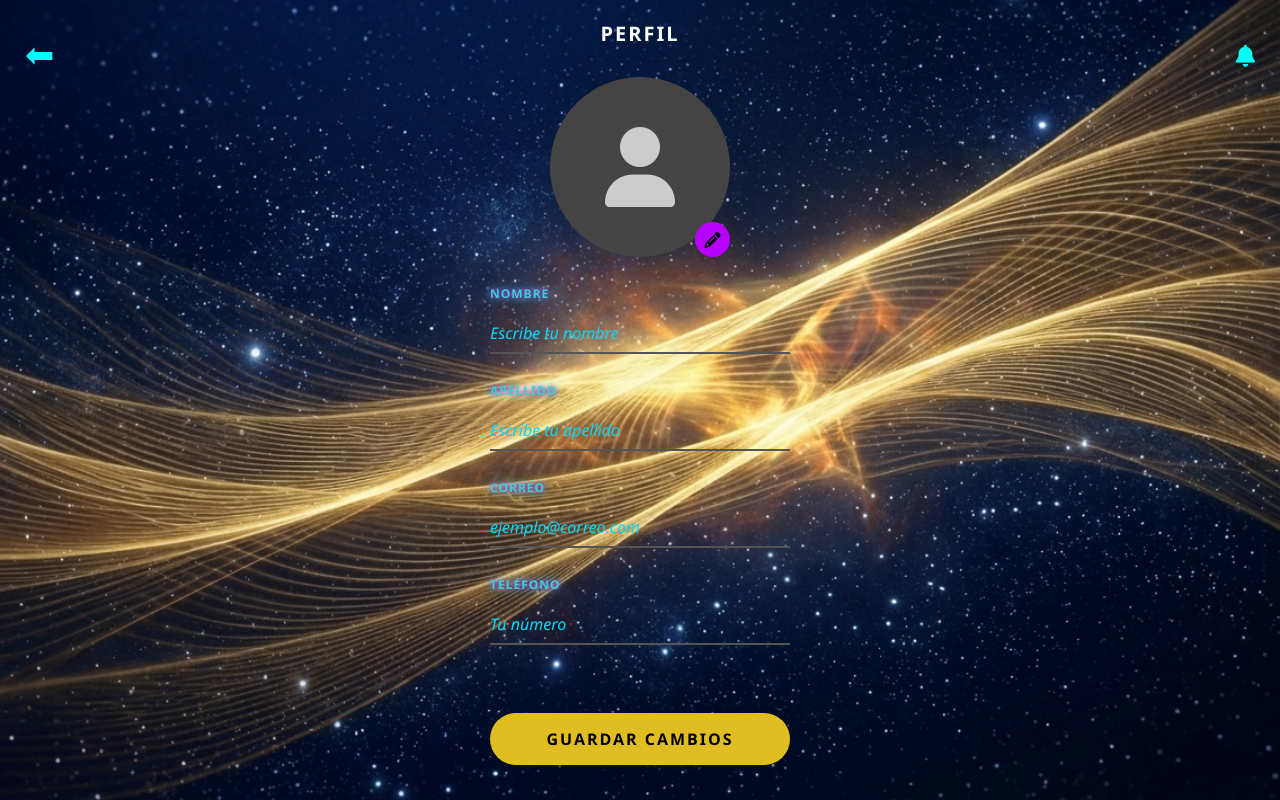
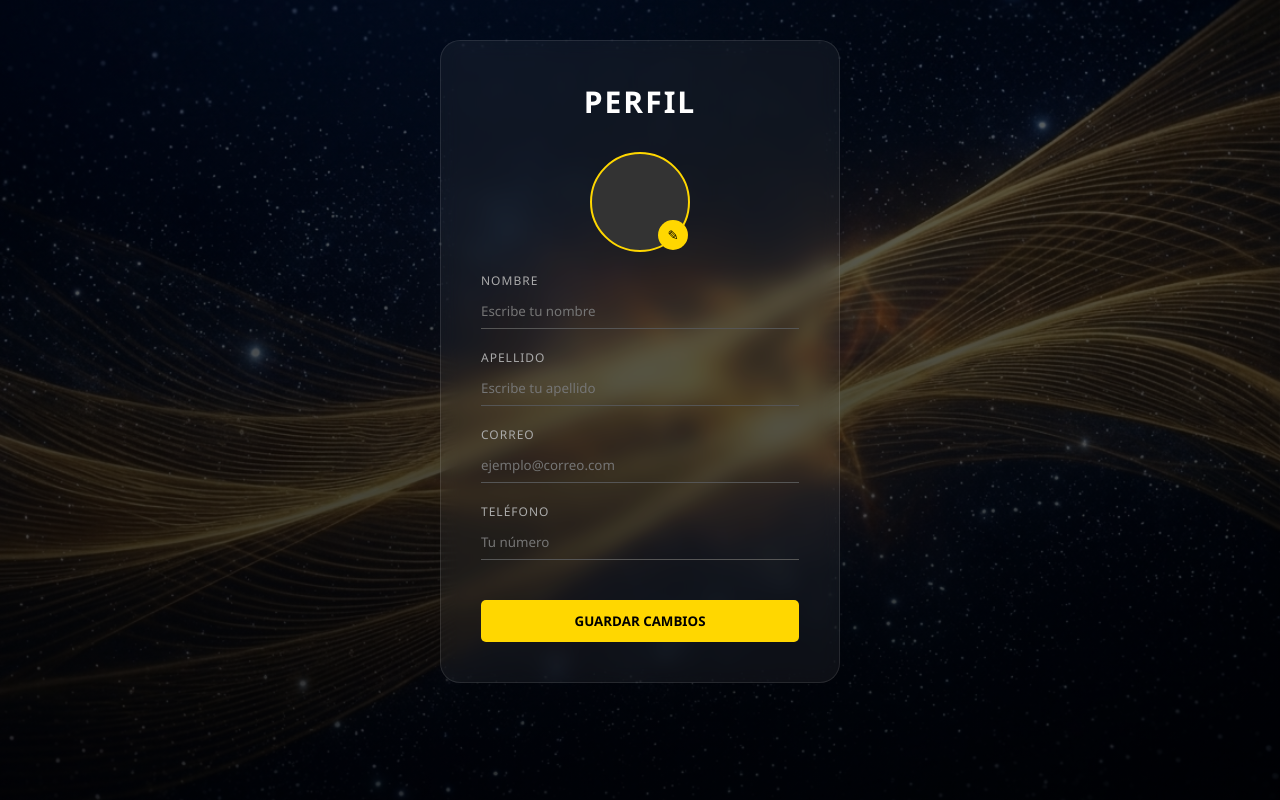
Before and after one commit to duberandresurbano-tech/PlanClub, a Flask app: page /perfil in a window 1280 px wide. Run offline with Flask 3, Linux system fonts and the light colour scheme.

Commit message:
szss
szss

```diff
--- a/backend/app/static/css/perfil.css
+++ b/backend/app/static/css/perfil.css
@@ -1,221 +1,138 @@
 * { margin: 0; padding: 0; box-sizing: border-box; font-family: 'Segoe UI', sans-serif; }
 
 body {
-    background-color: #000000; /* Usa -color para no pisar la imagen */
-    background-image: url('../img/fondo.png');
+    margin: 0;
+    color: white;
+    display: flex;
+    flex-direction: column;
+    justify-content: flex-start;
+    align-items: center;
+    text-align: center;
+    background: linear-gradient(rgba(0, 0, 0, 0.6), rgba(0, 0, 0, 0.8)), url("../IMG/fondo.png");
     background-size: cover;
     background-position: center;
     background-attachment: fixed;
-    display: flex;
-    justify-content: center;
-    align-items: flex-start;
     min-height: 100vh;
-    color: white;
-    padding: 20px 0;
+    overflow-x: hidden;
+    padding-top: 40px;
+
+}
+
+h1 {
+    margin-bottom: 30px;
+    font-size: 30px;
+    letter-spacing: 2px;
 }
 
 .field {
-    display: flex;
-    flex-direction: column;
-    gap: 10px;
-    width: 300px;
+    width: 100%;
+    max-width: 400px;
+    background: rgba(255, 255, 255, 0.05);
+    backdrop-filter: blur(10px);
+    padding: 40px;
+    border-radius: 20px;
+    border: 1px solid rgba(255, 255, 255, 0.1);
+    text-align: center;
+}
+.profile-container {
+    background: rgba(255, 255, 255, 0.05);
+    backdrop-filter: blur(10px);
+    padding: 40px;
+    border-radius: 20px;
+    border: 1px solid rgba(255, 255, 255, 0.1);
+    width: 100%;
+    max-width: 400px;
+    text-align: center;
 }
 
-.field label {
-    color: #fff;
-    font-weight: bold;
-    letter-spacing: 2px;
-    font-size: 14px;
-    text-shadow: 0 0 5px #c300ff, 0 0 10px #00ffdd;
+.avatar-placeholder {
+    width: 100px;
+    height: 100px;
+    background-color: #333; /* Color de fondo por si la imagen tarda en cargar */
+    border-radius: 50%;
+    margin: 0 auto 20px;
+    position: relative;
+    border: 2px solid #ffd700;
+
+    /* ESTO ES LO IMPORTANTE PARA QUE LA FOTO SE VEA BIEN */
+    background-size: cover;
+    background-position: center;
+    background-repeat: no-repeat;
 }
 
-.field input::placeholder {
-    color: #00d9ff;
-    font-style: italic;
+.edit-icon {
+    position: absolute;
+    bottom: 0;
+    right: 0;
+    background: #ffd700;
+    border: none;
+    border-radius: 50%;
+    width: 30px;
+    height: 30px;
+    cursor: pointer;
 }
 
-.field input:hover {
-    border-color: #1b56d4;
-    box-shadow: 0 0 10px rgb(8, 247, 255), inset 0 1px 1px rgb(255, 11, 255);
+.input-group {
+    text-align: left;
+    margin-bottom: 20px;
 }
 
-.field input:focus {
-    border-color: #bd00ff;
-    background-color: #252545;
-    box-shadow: 0 0 20px rgba(189, 0, 255, 0.8), 0 0 40px rgba(189, 0, 255, 0.4), inset 0 0 15px rgba(0, 255, 255, 0.5);
+.input-group label {
+    display: block;
+    font-size: 0.75rem;
+    color: #aaa;
+    margin-bottom: 5px;
+    letter-spacing: 1px;
 }
 
-.top-icon {
-    position: absolute;
-    top: 40px;
-    font-size: 22px;
-    color: #00fff2;
-    text-decoration: none;
-    z-index: 10;
-}
-
-.top-icon.left { left: 25px; }
-.top-icon.right { right: 25px; }
-
-.title { text-align: center; font-size: 20px; font-weight: 600; letter-spacing: 2px; margin-bottom: 30px; }
-
-.profile-pic-container {
-    width: 180px; height: 180px; border-radius: 50%;
-    background: #444; margin: 0 auto; position: relative;
-    display: flex; justify-content: center; align-items: center;
-}
-
-.profile-img-preview { width: 100%; height: 100%; border-radius: 50%; object-fit: cover; overflow: hidden; display: flex; justify-content: center; align-items: center;}
-.profile-img-preview i { font-size: 80px; color: #ccc; }
-
-.edit-photo-pencil {
-    position: absolute; right: 0px; bottom: 0px;
-    background: #b700ff; width: 35px; height: 35px;
-    border-radius: 50%; display: flex; justify-content: center;
-    align-items: center; cursor: pointer; z-index: 5;
-}
-.edit-photo-pencil i { font-size: 16px; color: black; }
-
-.user-type { display: flex; justify-content: center; margin: 35px 0; background: #333; border-radius: 25px; overflow: hidden; }
-.user-type span { flex: 1; text-align: center; padding: 12px; font-size: 15px; opacity: 0.5; }
-.user-type .active { background: #ddd; color: black; opacity: 1; font-weight: 600; }
-
-.field { margin: 28px 0; position: relative; }
-.field label { font-size: 12px; color: #37d4c7; font-weight: bold; letter-spacing: 1px;}
-.field input {
+.input-group input {
     width: 100%;
     background: transparent;
     border: none;
-    border-bottom: 2px solid #555;
-    padding: 10px 0 8px 0;
+    border-bottom: 1px solid #555;
     color: white;
-    font-size: 16px;
+    padding: 8px 0;
     outline: none;
-    transition: border-color 0.3s;
-}
-.field input:focus { border-bottom-color: #d4b737; }
-
-#notificationModal {
-    display: none;
-    position: fixed;
-    top: 0;
-    left: 0;
-    width: 100%;
-    height: 100%;
-    background: rgba(0, 0, 0, 0.8);
-    z-index: 2000;
-    justify-content: center;
-    align-items: center;
-    backdrop-filter: blur(5px);
 }
 
-.notification-content {
-    background: linear-gradient(145deg, #1a1a1a, #000);
-    border: 1px solid #d4c937;
-    padding: 40px 30px;
-    border-radius: 30px;
-    width: 85%;
-    max-width: 350px;
-    text-align: center;
-    position: relative;
-    box-shadow: 0 0 30px rgba(212, 175, 55, 0.2);
-    animation: slideUp 0.4s ease-out;
-}
-
-@keyframes slideUp {
-    from { transform: translateY(50px); opacity: 0; }
-    to { transform: translateY(0); opacity: 1; }
-}
-
-.notif-icon { font-size: 50px; color: #d4b737; margin-bottom: 20px; }
-.notification-content h3 { letter-spacing: 3px; margin-bottom: 15px; font-size: 1.2rem; }
-.notification-content p { color: #bbb; font-size: 0.9rem; line-height: 1.5; margin-bottom: 25px; }
-.notif-btn { background: #000000; color: rgb(219, 178, 41); border: none; padding: 12px 30px; border-radius: 25px; font-weight: bold; cursor: pointer; text-transform: uppercase; }
-.close-notif { position: absolute; top: 15px; right: 20px; font-size: 24px; cursor: pointer; color: #555; }
-
-.save-all-btn {
-    background-color: #e0bd21;
-    color: black;
+.save-btn {
+    width: 100%;
+    padding: 12px;
+    background: #ffd700;
     border: none;
-    padding: 15px;
-    border-radius: 30px;
-    font-weight: bold;
-    font-size: 16px;
-    cursor: pointer;
-    margin-top: 40px;
-    width: 100%;
-    text-transform: uppercase;
-    letter-spacing: 2px;
-    transition: transform 0.2s, background-color 0.2s;
-}
-.save-all-btn:active { transform: scale(0.98); background-color: #bfa030; }
-
-
-.btn-regresar {
-    padding: 10px 20px;
-    font-size: 35px;
-    background-color: #00ffff00;
-    color: #00ffff;
-    border: none;
-    border-radius: 50px;
-    cursor: pointer;
-    transition: background-color 0.3s ease;
-    position: absolute;
-    top : 20px;
-    left: 5px;
-}
-
-.btn-regresar:hover {
-    background-color: #00ffff20;
-    color: #00ffff;
-}
-
-.modal-overlay { display: none; position: fixed; top: 0; left: 0; width: 100%; height: 100%; background-color: rgba(0, 0, 0, 0.7); z-index: 1000; justify-content: center; align-items: center; }
-.modal-overlay.show { display: flex; }
-.modal-content {
-    background-color: rgba(20, 40, 24, 0);
-    backdrop-filter: blur(12px);
-    padding: 40px 20px;
-    border-radius: 40px;
-    text-align: center;
-    color: white;
-    position: relative;
-    width: 90%;
-    max-width: 380px;
-    border: 2px solid #bd00ff;
-    box-shadow: 0 0 20px rgba(189, 0, 255, 0.6), inset 0 0 15px rgba(189, 0, 255, 0.4);
-}
-.close-btn { position: absolute; top: 15px; right: 25px; font-size: 24px; cursor: pointer; color: white; }
-.photo-grid { display: grid; grid-template-columns: repeat(3, 1fr); gap: 15px; padding: 20px 0; }
-.profile-option {
-    width: 80px; height: 80px; border-radius: 15px;
-    background-color: #9191c9; cursor: pointer;
-    overflow: hidden; border: 2px solid #665252;
-    transition: all 0.3s ease;
-}
-
-.profile-option.selected {
-    border-color: #00ffff;
-    transform: scale(1.05);
-    box-shadow: 0 0 15px rgba(0, 255, 255, 0.8), inset 0 0 10px rgba(0, 255, 255, 0.5);
-}
-
-.profile-option img { width: 100%; height: 100%; object-fit: cover; }
-.save-btn {
-    background-color: #00ffff;
-    color: rgb(255, 255, 255);
-    border: none;
-    padding: 12px 35px;
-    border-radius: 25px;
+    border-radius: 5px;
     font-weight: bold;
     cursor: pointer;
-    text-transform: uppercase;
-    transition: 0.3s;
-    box-shadow: 0 0 10px rgba(0, 255, 255, 0.4);
+    margin-top: 20px;
+    transition: transform 0.2s;
 }
 
 .save-btn:hover {
-    background-color: #fff;
-    box-shadow: 0 0 20px rgba(0, 255, 255, 0.8);
-    transform: translateY(-2px);
+    transform: scale(1.02);
+    background: #e6c200;
 }
+
+.modal {
+    display: none; /* Oculto por defecto */
+    position: fixed;
+    top: 0; left: 0; width: 100%; height: 100%;
+    background: rgba(0,0,0,0.8);
+    justify-content: center;
+    align-items: center;
+}
+
+.modal-content {
+    background: #1b2735;
+    padding: 20px;
+    border-radius: 15px;
+    text-align: center;
+}
+
+.avatar-options img {
+    width: 80px;
+    cursor: pointer;
+    margin: 10px;
+    border: 2px solid transparent;
+}
+
+.avatar-options img:hover { border-color: #ffd700; }
--- a/backend/app/static/js/perfil.js
+++ b/backend/app/static/js/perfil.js
@@ -1,63 +1,29 @@
-window.onload = function() {
-    if(localStorage.getItem('user_nombre')) document.getElementById('input-nombre').value = localStorage.getItem('user_nombre');
-    if(localStorage.getItem('user_apellido')) document.getElementById('input-apellido').value = localStorage.getItem('user_apellido');
-    if(localStorage.getItem('user_correo')) document.getElementById('input-correo').value = localStorage.getItem('user_correo');
-    if(localStorage.getItem('user_telefono')) document.getElementById('input-telefono').value = localStorage.getItem('user_telefono');
-    if(localStorage.getItem('user_photo')) {
-        document.getElementById('mainProfilePic').innerHTML = `<img src="${localStorage.getItem('user_photo')}" class="profile-img-preview">`;
-    }
+document.querySelector('form').addEventListener('submit', function(e) {
+    e.preventDefault(); // Evita que la página se recargue
+
+    // Capturar los valores
+    const nombre = document.querySelector('input[type="text"]').value;
+    const correo = document.querySelector('input[type="email"]').value;
+
+    // Aquí usarías 'fetch' para enviar los datos a tu archivo de backend (.py o .php)
+    console.log("Guardando datos de:", nombre, correo);
+    alert("Cambios guardados correctamente");
+});
+
+// Abrir modal
+document.querySelector('.edit-icon').onclick = () => {
+    document.getElementById('avatarModal').style.display = 'flex';
 };
 
-function openNotificationModal() {
-    document.getElementById("notificationModal").style.display = "flex";
+// Cerrar modal
+function closeModal() {
+    document.getElementById('avatarModal').style.display = 'none';
 }
 
-function closeNotificationModal() {
-    document.getElementById("notificationModal").style.display = "none";
+// Seleccionar y aplicar avatar
+function selectAvatar(ruta) {
+    const avatarPlaceholder = document.querySelector('.avatar-placeholder');
+    avatarPlaceholder.style.backgroundImage = `url('${ruta}')`;
+    avatarPlaceholder.style.backgroundSize = 'cover';
+    closeModal();
 }
-
-window.onclick = function(event) {
-    let modal = document.getElementById("notificationModal");
-    if (event.target == modal) {
-        closeNotificationModal();
-    }
-}
-
-document.addEventListener("DOMContentLoaded", function() {
-
-    const botonRegresar = document.getElementById("btn-regresar");
-
-    botonRegresar.addEventListener("click", function() {
-        window.history.back();
-    });
-});
-
-function saveAllData() {
-    const nombre = document.getElementById('input-nombre').value;
-    const apellido = document.getElementById('input-apellido').value;
-    const correo = document.getElementById('input-correo').value;
-    const telefono = document.getElementById('input-telefono').value;
-
-    localStorage.setItem('user_nombre', nombre);
-    localStorage.setItem('user_apellido', apellido);
-    localStorage.setItem('user_correo', correo);
-    localStorage.setItem('user_telefono', telefono);
-
-    alert("¡Datos guardados con éxito!");
-}
-
-let selectedPhotoSrc = "";
-function openPhotoModal() { document.getElementById("photoEditModal").classList.add("show"); }
-function closePhotoModal() { document.getElementById("photoEditModal").classList.remove("show"); }
-function selectPhoto(el) {
-    document.querySelectorAll(".profile-option").forEach(opt => opt.classList.remove("selected"));
-    el.classList.add("selected");
-    selectedPhotoSrc = el.getAttribute("data-photo-src");
-}
-function applyPhotoChange() {
-    if(selectedPhotoSrc) {
-        document.getElementById("mainProfilePic").innerHTML = `<img src="${selectedPhotoSrc}" class="profile-img-preview">`;
-        localStorage.setItem('user_photo', selectedPhotoSrc);
-    }
-    closePhotoModal();
-}
--- a/backend/app/templates/html/perfil.html
+++ b/backend/app/templates/html/perfil.html
@@ -10,69 +10,46 @@
 </head>
 <body>
 
-    <div class="phone">
-        <button id= "btn-regresar" class="btn-regresar"> ⬅ </button>
-        <a href="#" class="top-icon right" onclick="openNotificationModal()"><i class="fa-solid fa-bell"></i></a>
+<div class="profile-container">
+        <h1>PERFIL</h1>
 
-            <div class="title">PERFIL</div>
-
-        <div class="profile-pic-container">
-            <div id="mainProfilePic" class="profile-img-preview">
-                <i class="fa-solid fa-user"></i>
-            </div>
-            <div class="edit-photo-pencil" onclick="openPhotoModal()">
-                <i class="fa-solid fa-pencil"></i>
+        <div class="avatar-section">
+            <div class="avatar-placeholder">
+                <button class="edit-icon">✎</button>
             </div>
         </div>
 
-        <div class="field">
-            <label>NOMBRE</label>
-            <input type="text" id="input-nombre" placeholder="Escribe tu nombre">
+        <form>
+            <div class="input-group">
+                <label>NOMBRE</label>
+                <input type="text" placeholder="Escribe tu nombre">
+            </div>
+            <div class="input-group">
+                <label>APELLIDO</label>
+                <input type="text" placeholder="Escribe tu apellido">
+            </div>
+            <div class="input-group">
+                <label>CORREO</label>
+                <input type="email" placeholder="ejemplo@correo.com">
+            </div>
+            <div class="input-group">
+                <label>TELÉFONO</label>
+                <input type="tel" placeholder="Tu número">
+            </div>
+
+            <button type="submit" class="save-btn">GUARDAR CAMBIOS</button>
+        </form>
+    </div>
+    <div id="avatarModal" class="modal">
+    <div class="modal-content">
+        <h3>Selecciona tu avatar</h3>
+        <div class="avatar-options">
+            <img src="img/icono_hombre.png" onclick="selectAvatar('img/icono_hombre.png')" alt="Hombre">
+            <img src="img/icono_mujer.png" onclick="selectAvatar('img/icono_mujer.png')" alt="Mujer">
         </div>
-
-        <div class="field">
-            <label>APELLIDO</label>
-            <input type="text" id="input-apellido" placeholder="Escribe tu apellido">
-        </div>
-
-        <div class="field">
-            <label>CORREO</label>
-            <input type="email" id="input-correo" placeholder="ejemplo@correo.com">
-        </div>
-
-        <div class="field">
-            <label>TELÉFONO</label>
-            <input type="text" id="input-telefono" placeholder="Tu número">
-        </div>
-
-        <button class="save-all-btn" onclick="saveAllData()">Guardar Cambios</button>
+        <button onclick="closeModal()">Cancelar</button>
     </div>
-
-    <div class="modal-overlay" id="photoEditModal">
-        <div class="modal-content">
-            <span class="close-btn" onclick="closePhotoModal()">&times;</span>
-            <p style="font-weight: bold;">ELEGIR FOTO DE PERFIL</p>
-            <div class="photo-grid">
-                <div class="profile-option" data-photo-src="../IMG/a.jpg" onclick="selectPhoto(this)"><img src="../../static/img/a.jpg"></div>
-                <div class="profile-option" data-photo-src="../IMG/b.jpg" onclick="selectPhoto(this)"><img src="../../static/img/b.jpg"></div>
-                <div class="profile-option" data-photo-src="../IMG/c.jpg" onclick="selectPhoto(this)"><img src="../../static/img/c.jpg"></div>
-            </div>
-            <button class="save-btn" onclick="applyPhotoChange()">ACEPTAR</button>
-        </div>
-    </div>
-
-    <div class="modal-overlay" id="notificationModal">
-        <div class="notification-content">
-            <span class="close-notif" onclick="closeNotificationModal()">&times;</span>
-            <div class="notif-icon">
-                <i class="fa-solid fa-bell-slash"></i>
-            </div>
-            <h3>NOTIFICACIONES</h3>
-            <p>No tienes notificaciones pendientes por el momento.</p>
-            <button class="notif-btn" onclick="closeNotificationModal()">ENTENDIDO</button>
-        </div>
-    </div>
-
+</div>
     <script src="../../static/js/perfil.js"></script>
 </body>
 </html>
```
